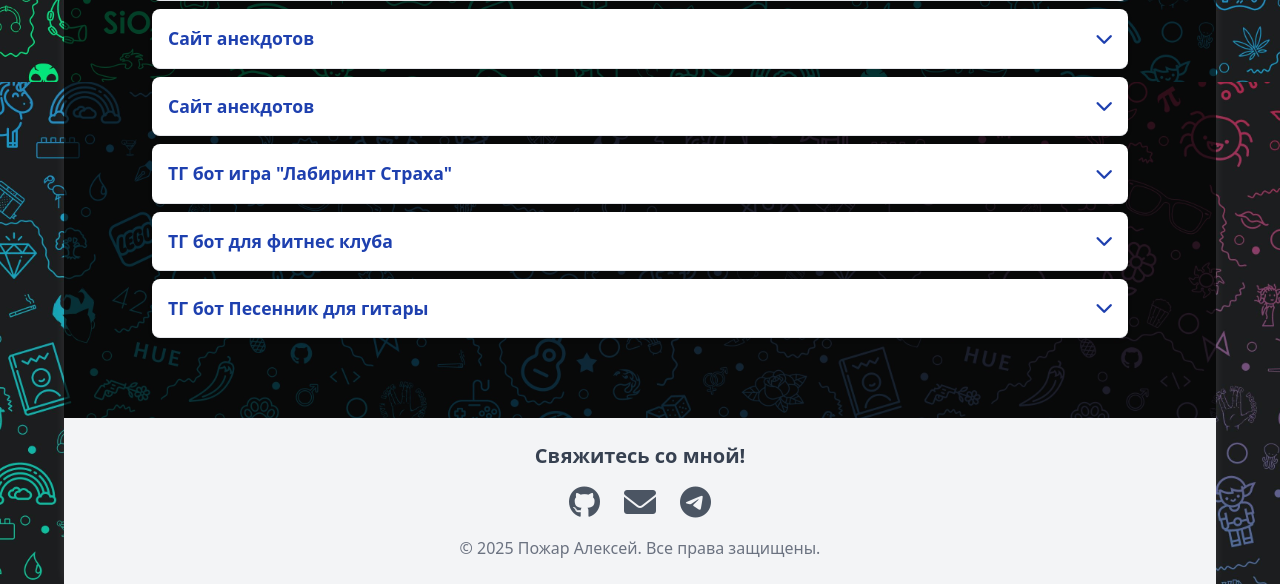
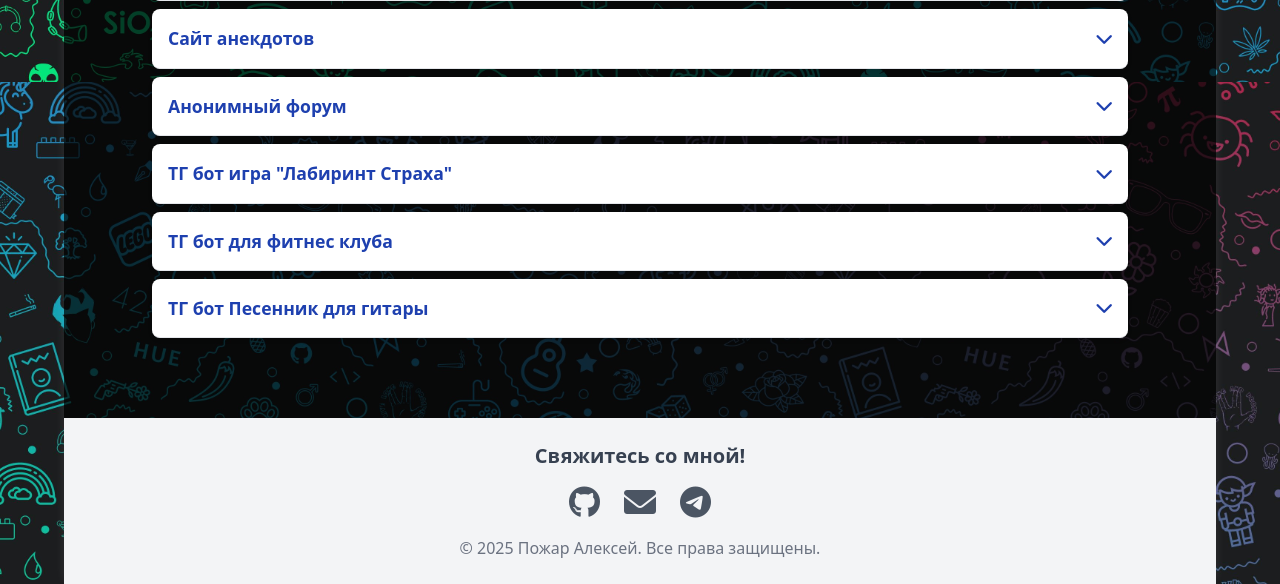
Before and after one commit to lexa946/Alex-Site, a FastAPI app: page / in a window 1280 px wide. Shown: the part 2318-2902 px from the top of the page. Run offline with FastAPI, Linux system fonts and the light colour scheme.

```diff
--- a/mainapp/bio.py
+++ b/mainapp/bio.py
@@ -128,7 +128,7 @@ bio = {
             }
         },
         {
-            "title": "Сайт анекдотов",
+            "title": "Анонимный форум",
             "description": "Приложение для просмотра анекдотов.",
             "technologies": ["Python", "JavaScript", "Fastapi", "SqlALchemy", "Pydantic",
                              "Jinja2",  "Minio", "Docker"],
--- a/mainapp/templates/index.html
+++ b/mainapp/templates/index.html
@@ -80,7 +80,7 @@
             <h3 class="text-2xl font-semibold text-blue-400 mb-4">Портфолио</h3>
             <div class="accordion">
                 {% for project in data.portfolio %}
-                    {% if loop.index in [2] %}
+                    {% if loop.index in [2,3] %}
                         {% set size_one="w-1/2" %}
                         {% set size_two="w-1/2" %}
                     {% else %}
```
